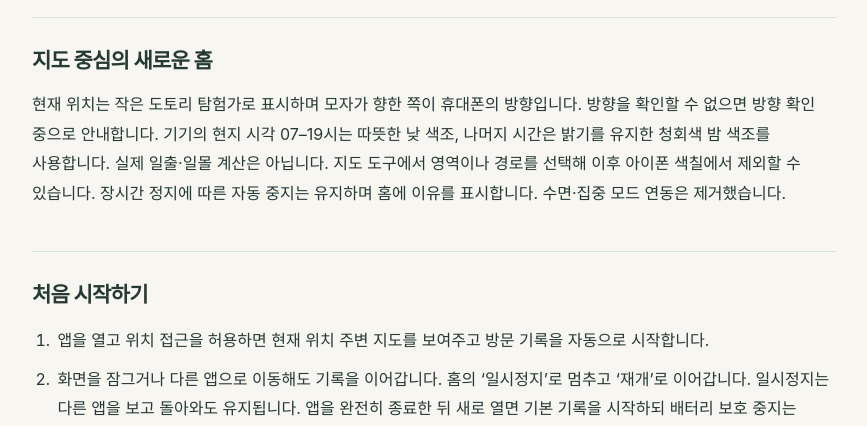
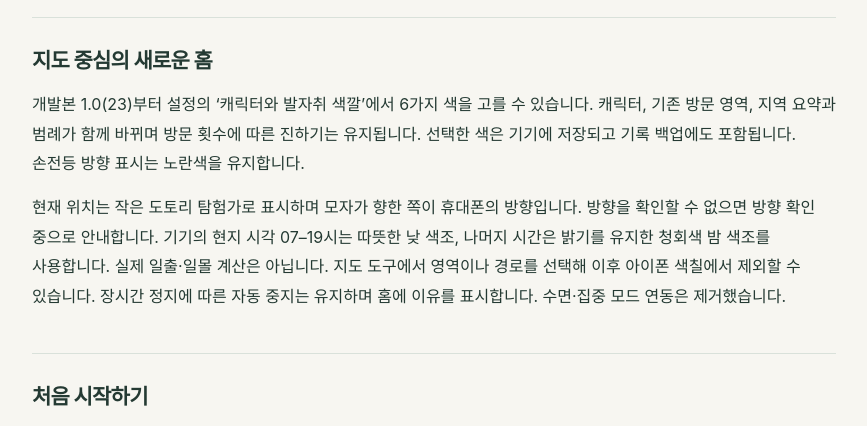
Before and after one commit to MrWoodyPark/beentomap-privacy, a plain HTML site: page support.html in a window 1280 px wide. Shown: the part 317-743 px from the top of the page, without its empty margins (206-1073 px from the left). Drawn offline with Linux system fonts and the light colour scheme.

Commit message:
Document character and footprint color selection

```diff
--- a/support.html
+++ b/support.html
@@ -50,7 +50,7 @@
   </style>
 </head>
 <body><main>
-<header><div class="brand">나의발자취 · BeenToMap</div><p class="eyebrow">SUPPORT</p><h1>내가 지나온 곳을,<br>나만의 지도로.</h1><p class="intro">대한민국에서 방문한 만큼 지도를 색칠하는 iPhone·Apple Watch 앱입니다.</p></header><section><h2>지도 중심의 새로운 홈</h2><p>현재 위치는 작은 도토리 탐험가로 표시하며 모자가 향한 쪽이 휴대폰의 방향입니다. 방향을 확인할 수 없으면 방향 확인 중으로 안내합니다. 기기의 현지 시각 07–19시는 따뜻한 낮 색조, 나머지 시간은 밝기를 유지한 청회색 밤 색조를 사용합니다. 실제 일출·일몰 계산은 아닙니다. 지도 도구에서 영역이나 경로를 선택해 이후 아이폰 색칠에서 제외할 수 있습니다. 장시간 정지에 따른 자동 중지는 유지하며 홈에 이유를 표시합니다. 수면·집중 모드 연동은 제거했습니다.</p></section>
+<header><div class="brand">나의발자취 · BeenToMap</div><p class="eyebrow">SUPPORT</p><h1>내가 지나온 곳을,<br>나만의 지도로.</h1><p class="intro">대한민국에서 방문한 만큼 지도를 색칠하는 iPhone·Apple Watch 앱입니다.</p></header><section><h2>지도 중심의 새로운 홈</h2><p>개발본 1.0(23)부터 설정의 ‘캐릭터와 발자취 색깔’에서 6가지 색을 고를 수 있습니다. 캐릭터, 기존 방문 영역, 지역 요약과 범례가 함께 바뀌며 방문 횟수에 따른 진하기는 유지됩니다. 선택한 색은 기기에 저장되고 기록 백업에도 포함됩니다. 손전등 방향 표시는 노란색을 유지합니다.</p><p>현재 위치는 작은 도토리 탐험가로 표시하며 모자가 향한 쪽이 휴대폰의 방향입니다. 방향을 확인할 수 없으면 방향 확인 중으로 안내합니다. 기기의 현지 시각 07–19시는 따뜻한 낮 색조, 나머지 시간은 밝기를 유지한 청회색 밤 색조를 사용합니다. 실제 일출·일몰 계산은 아닙니다. 지도 도구에서 영역이나 경로를 선택해 이후 아이폰 색칠에서 제외할 수 있습니다. 장시간 정지에 따른 자동 중지는 유지하며 홈에 이유를 표시합니다. 수면·집중 모드 연동은 제거했습니다.</p></section>
 <section><h2>처음 시작하기</h2><ol><li>앱을 열고 위치 접근을 허용하면 현재 위치 주변 지도를 보여주고 방문 기록을 자동으로 시작합니다.</li><li>화면을 잠그거나 다른 앱으로 이동해도 기록을 이어갑니다. 홈의 ‘일시정지’로 멈추고 ‘재개’로 이어갑니다. 일시정지는 다른 앱을 보고 돌아와도 유지됩니다. 앱을 완전히 종료한 뒤 새로 열면 기본 기록을 시작하되 배터리 보호 중지는 유지합니다.</li><li>방문할수록 하나의 따뜻한 색으로 지도가 채워지고, 자주 방문한 영역은 최대 5단계까지 짙어집니다.</li><li>홈의 ‘나의 탐험’에서 국내 도시·군별 추정 방문률을 확인합니다. 감상 작성과 카테고리 기능은 제거했으며 기존 데이터는 백업에 보존합니다.</li></ol><p>권한 없이 둘러보려면 ‘예시 보기’를 누르세요. 예시 편집은 실제 기록과 분리됩니다.</p></section>
 <section><h2>화면을 꺼도 기록하려면</h2><p>앱을 열면 기본적으로 화면을 꺼도 기록합니다. 위치 권한이 필요하며 지도에서 기록을 마칠 수 있습니다. 장시간 정지하면 배터리 보호를 위해 자동 종료됩니다. 지하·실내·권한 변경·시스템 또는 앱 강제 종료에 따라 경로가 누락될 수 있습니다.</p><p>기본 기록은 일상기록입니다. 홈 지도에서 ‘정밀 경로 시작’을 누르면 즉시 더 세밀하게 기록하며 배터리 사용량이 증가할 수 있습니다. ‘일상으로 전환’ 또는 ‘일시정지’를 누르거나 앱 프로세스를 새로 시작하면 일상기록으로 돌아갑니다. 다른 앱 사용·화면 잠금 중에는 정밀기록을 유지합니다. 정밀기록도 장시간 정지 보호를 적용합니다. 수면·집중 모드 상태는 읽지 않으며 해당 모드만으로 기록을 중지하지 않습니다.</p></section>
 <section><h2>운전앱과 Apple Watch</h2><p>운전앱 연동·워치 기록 사용·처음 가본 지역에서 앱 실행 알림은 설정 첫 화면에서 바로 켜고 끕니다. 켜면 각 스위치 아래에 연결·권한 안내 링크가 나타납니다. 워치 배터리 보호 설정도 워치 사용을 켠 뒤 첫 화면에서 변경할 수 있습니다.</p><p>운전앱 연동은 나의발자취 설정에서 켠 뒤 단축어 앱의 개인용 자동화에 ‘운전앱이 열릴 때 → 운전앱에서 나의발자취 열기’을 직접 연결해야 합니다. 나의발자취 화면으로 전환을 요청하며 iOS가 확인이나 잠금 해제를 요구할 수 있습니다. 연동을 끄면 앱 열기를 요청하지 않으며 이미 실행 중인 기본 기록은 계속됩니다. 다른 앱을 감시하거나 내비게이션 목적지를 읽지 않습니다.</p><p>워치 앱 설치 → iPhone 설정의 ‘애플워치로 기록 사용’ 켜기 → 워치에서 기록 시작을 선택합니다. 첫 워치 위치가 iPhone에 저장되면 이 앱의 iPhone GPS 수집을 중지합니다. 연결이 끊기면 워치에 보관했다가 다시 동기화합니다. 종료 설정 전달도 연결 상태에 영향을 받으므로 워치의 종료 상태를 확인해 주세요.</p></section>
```
